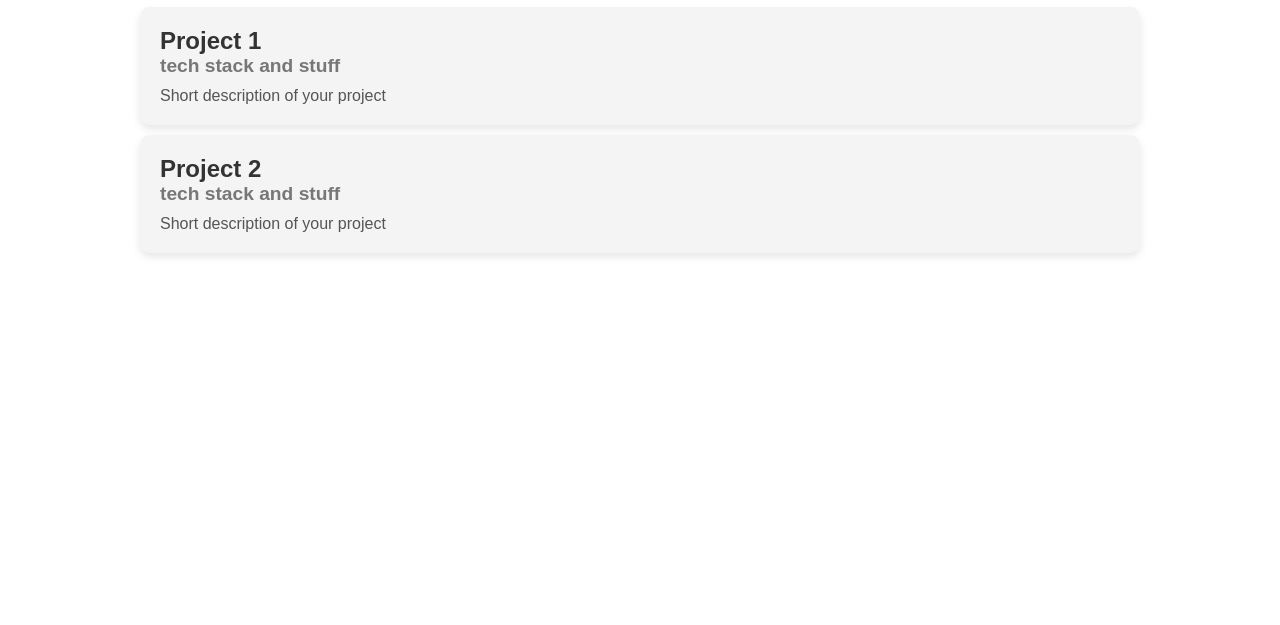
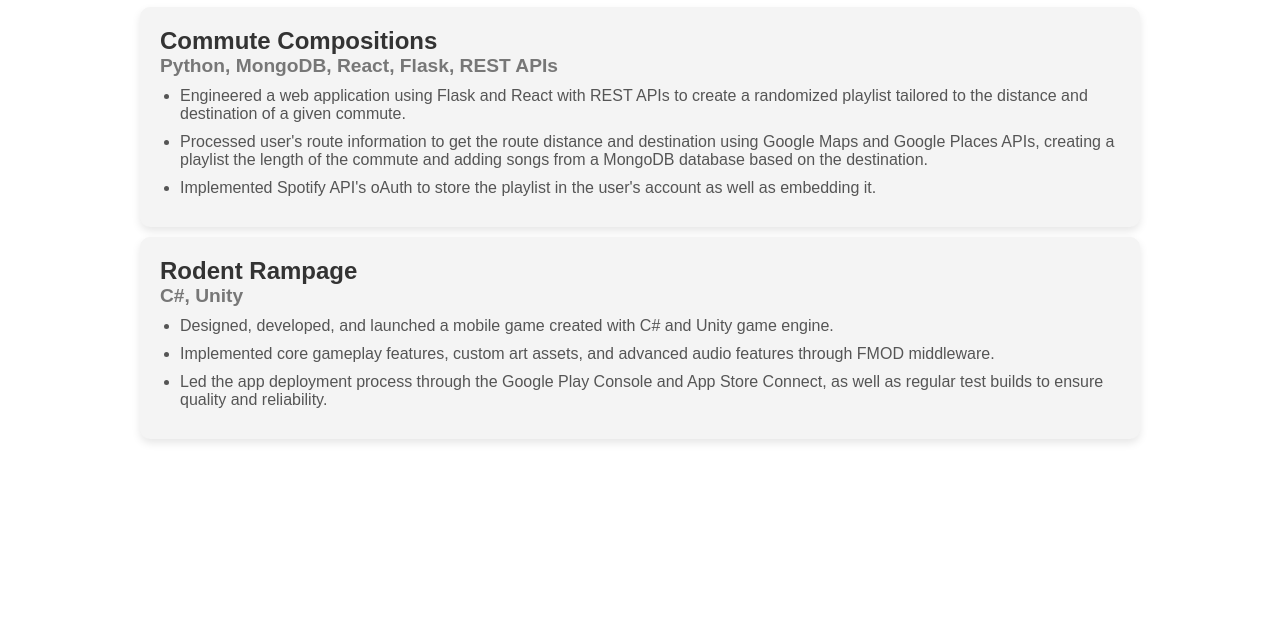
Before and after one commit to alicehan8/alicehan8.github.io, a plain HTML site: page projects.html in a window 1280 px wide. Shown: the part 175-800 px from the top of the page. Drawn offline with Linux system fonts and the light colour scheme.

Commit message:
completed projects page

```diff
--- a/projects.html
+++ b/projects.html
@@ -41,20 +41,34 @@
     <div class="main__container">
       <div class="main__content">
         <h1>Projects</h1>
-        <p>maybe include cards for each project? and photos of each</p>
+        <p>See past projects that I have completed!</p>
         <div class="project__card">
           <div class="card">
-            <h2>Project 1</h2>
-            <h3>tech stack and stuff </h3>
-            <p>Short description of your project</p>
+            <h2>Commute Compositions</h2>
+            <h3>Python, MongoDB, React, Flask, REST APIs </h3>
+            <ul>
+              <li>Engineered a web application using Flask and React with REST APIs to create a randomized playlist
+                tailored to the distance and destination of a given commute.</li>
+              <li>Processed user's route information to get the route distance and destination using Google Maps and
+                Google Places APIs, creating a playlist the length of the commute and adding songs from a MongoDB
+                database based on the destination.</li>
+              <li>Implemented Spotify API's oAuth to store the playlist in the user's account as well as embedding it.
+              </li>
+            </ul>
             <!-- <img src="images/alicehan.jpg" alt="picture"> -->
           </div>
         </div>
         <div class="project__card">
           <div class="card">
-            <h2>Project 2</h2>
-            <h3>tech stack and stuff </h3>
-            <p>Short description of your project</p>
+            <h2>Rodent Rampage</h2>
+            <h3>C#, Unity</h3>
+            <ul>
+              <li>Designed, developed, and launched a mobile game created with C# and Unity game engine.</li>
+              <li>Implemented core gameplay features, custom art assets, and advanced audio features through FMOD
+                middleware.</li>
+              <li>Led the app deployment process through the Google Play Console and App Store Connect, as well as
+                regular test builds to ensure quality and reliability.</li>
+            </ul>
           </div>
         </div>
       </div>
```
